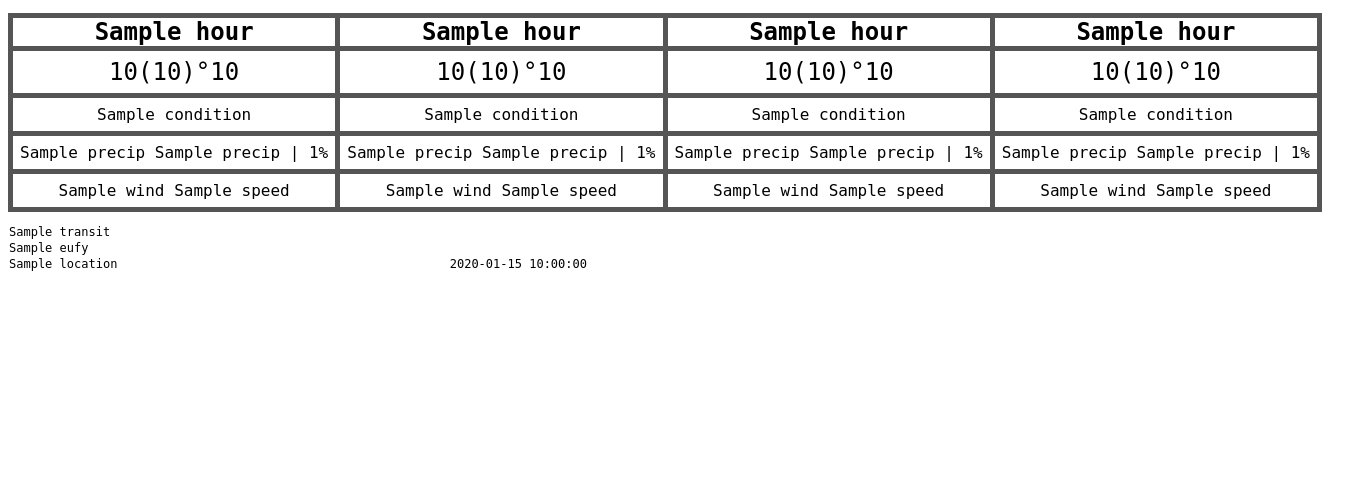
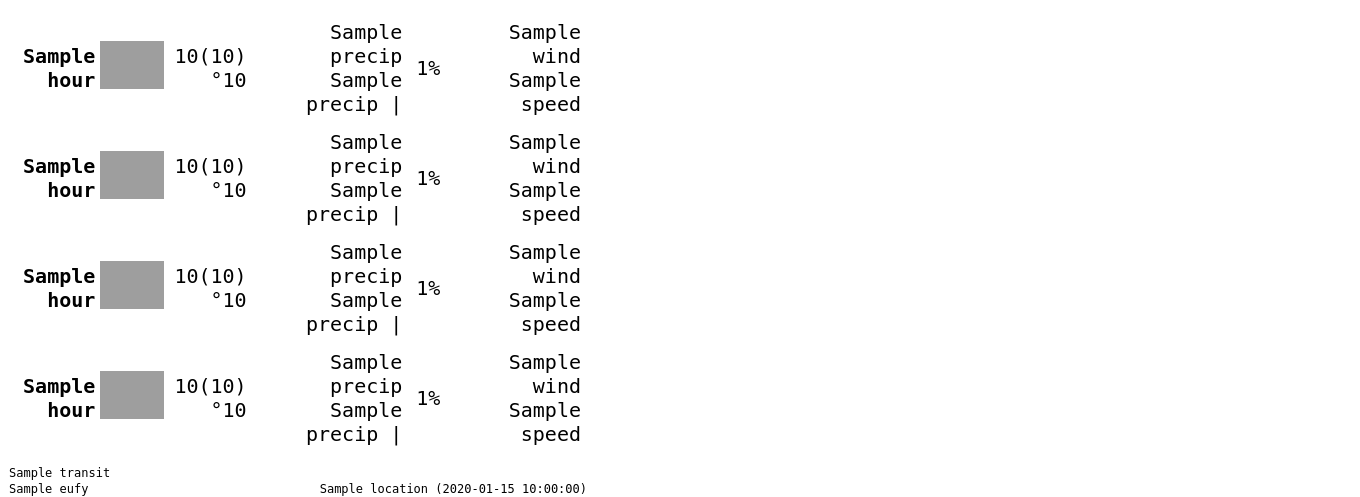
Before and after one commit to aalu1418/rpi-terminal-hub, a Flask app: template templates/index.html in a window 1360 px wide. Shown: the part 466-963 px from the top of the page. Before the commit the page ends 737 px from the top, so only its background shows below. Run offline with Flask 2, Linux system fonts and the light colour scheme; the template is opened without the code that fills it: most values are stand-ins (such as "Sample title", 1, 10 or a date in 2020); parts of the project's set-up code (start-up, migrations or seed data) failed here and were passed over; grey boxes are pictures that could not be loaded.

Commit message:
revamp forecast table

```diff
--- a/main.py
+++ b/main.py
@@ -108,7 +108,7 @@ class Loop:
 
             # write data to state
             self.data.update("weather", self.weather.data)
-            self.data.update("updated", f"Last Updated: {self.webTime.timestamp}")
+            self.data.update("updated", self.webTime.timestamp)
             self.data.update(
                 "transit",
                 f"Transit/Traffic Alerts: {', '.join(self.transit.data) or None}",
--- a/src/weather.py
+++ b/src/weather.py
@@ -92,7 +92,7 @@ class Weather:
                 "wind": wind,
                 "precip": round(sum(d["rain"].values()) + sum(d["snow"].values()), 1),
                 "dt": date.strftime("%a %d %b"),
-                "hour": date.strftime("%I:%M %p"),
+                "hour": date.strftime("%-I %p"),
                 "precip_percent": round(d["pop"] * 100),
                 "iconPath": iconMapper(d["weather"][0]["icon"]),
             }
@@ -106,7 +106,7 @@ class Weather:
 
         # parse current
         self.data["current"] = parse(res["current"])
-        self.data["location"] = f"Location: {self.name}"
+        self.data["location"] = self.name
 
         # parse forecast
         forecast = []
--- a/templates/index.html
+++ b/templates/index.html
@@ -22,26 +22,33 @@
       td {
         font-size: 2rem;
         padding: 7px;
-        overflow: hidden;
         text-overflow: ellipsis;
       }
       #currently {
         margin-bottom: 0;
         margin: auto;
+        text-align: left;
       }
       #currently td {
         padding: 0px;
         padding-left: 1rem;
         width: auto;
       }
+      #forecast {
+        text-align: right;
+      }
       #forecast th,
       #forecast td {
-        border: 5px solid #555;
-        width: 25%;
-        font-size: 1.5rem;
+        font-size: 1.25rem;
       }
-      .small > td {
-        font-size: 1rem !important;
+      #forecast tr td:first-of-type {
+        height: 2.5rem;
+        width: 2.5rem;
+        overflow: visible;
+        padding-left: 1rem;
+      }
+      #forecast tr td:nth-of-type(4) {
+        text-align: left;
       }
       .large-icon {
         min-width: 200px;
@@ -122,52 +129,70 @@
     <table id="forecast">
       <tr>
         <th>{{data.weather.forecast[0].hour}}</th>
-        <th>{{data.weather.forecast[1].hour}}</th>
-        <th>{{data.weather.forecast[2].hour}}</th>
-        <th>{{data.weather.forecast[3].hour}}</th>
+        <td>
+          <img
+            class="small-icon"
+            src="/static/{{data.weather.forecast[0].iconPath}}.png"
+          />
+        </td>
+        <td>
+          {{data.weather.forecast[0].temp}}({{data.weather.forecast[0].temp_feel_round}})&#176;{{data.weather.units.temp}}
+        </td>
+        <td>
+          {{data.weather.forecast[0].precip}} {{data.weather.units.precip}} |
+        </td>
+        <td>{{data.weather.forecast[0].precip_percent}}%</td>
+        <td>{{data.weather.forecast[0].wind}} {{data.weather.units.speed}}</td>
       </tr>
       <tr>
+        <th>{{data.weather.forecast[1].hour}}</th>
         <td>
-          {{data.weather.forecast[0].temp}}({{data.weather.forecast[0].temp_feel_round}})&#176;{{data.weather.units.temp}}
+          <img
+            class="small-icon"
+            src="/static/{{data.weather.forecast[1].iconPath}}.png"
+          />
         </td>
         <td>
           {{data.weather.forecast[1].temp}}({{data.weather.forecast[1].temp_feel_round}})&#176;{{data.weather.units.temp}}
         </td>
         <td>
+          {{data.weather.forecast[1].precip}} {{data.weather.units.precip}} |
+        </td>
+        <td>{{data.weather.forecast[1].precip_percent}}%</td>
+        <td>{{data.weather.forecast[1].wind}} {{data.weather.units.speed}}</td>
+      </tr>
+      <tr>
+        <th>{{data.weather.forecast[2].hour}}</th>
+        <td>
+          <img
+            class="small-icon"
+            src="/static/{{data.weather.forecast[2].iconPath}}.png"
+          />
+        </td>
+        <td>
           {{data.weather.forecast[2].temp}}({{data.weather.forecast[2].temp_feel_round}})&#176;{{data.weather.units.temp}}
+        </td>
+        <td>
+          {{data.weather.forecast[2].precip}} {{data.weather.units.precip}} |
+        </td>
+        <td>{{data.weather.forecast[2].precip_percent}}%</td>
+        <td>{{data.weather.forecast[2].wind}} {{data.weather.units.speed}}</td>
+      </tr>
+      <tr>
+        <th>{{data.weather.forecast[3].hour}}</th>
+        <td>
+          <img
+            class="small-icon"
+            src="/static/{{data.weather.forecast[3].iconPath}}.png"
+          />
         </td>
         <td>
           {{data.weather.forecast[3].temp}}({{data.weather.forecast[3].temp_feel_round}})&#176;{{data.weather.units.temp}}
         </td>
-      </tr>
-      <tr class="small">
-        <td>{{data.weather.forecast[0].condition}}</td>
-        <td>{{data.weather.forecast[1].condition}}</td>
-        <td>{{data.weather.forecast[2].condition}}</td>
-        <td>{{data.weather.forecast[3].condition}}</td>
-      </tr>
-      <tr class="small no-wrap">
-        <td>
-          {{data.weather.forecast[0].precip}} {{data.weather.units.precip}} |
-          {{data.weather.forecast[0].precip_percent}}%
-        </td>
-        <td>
-          {{data.weather.forecast[1].precip}} {{data.weather.units.precip}} |
-          {{data.weather.forecast[1].precip_percent}}%
-        </td>
-        <td>
-          {{data.weather.forecast[2].precip}} {{data.weather.units.precip}} |
-          {{data.weather.forecast[2].precip_percent}}%
-        </td>
         <td>
           {{data.weather.forecast[3].precip}} {{data.weather.units.precip}} |
-          {{data.weather.forecast[3].precip_percent}}%
         </td>
-      </tr>
-      <tr class="small">
-        <td>{{data.weather.forecast[0].wind}} {{data.weather.units.speed}}</td>
-        <td>{{data.weather.forecast[1].wind}} {{data.weather.units.speed}}</td>
-        <td>{{data.weather.forecast[2].wind}} {{data.weather.units.speed}}</td>
+        <td>{{data.weather.forecast[3].precip_percent}}%</td>
         <td>{{data.weather.forecast[3].wind}} {{data.weather.units.speed}}</td>
       </tr>
     </table>
@@ -176,11 +201,10 @@
         <td colspan="2">{{data.transit}}</td>
       </tr>
       <tr>
-        <td colspan="2">{{data.eufy}}</td>
-      </tr>
-      <tr>
-        <td>{{data.weather.location}}</td>
-        <td style="text-align: right">{{data.updated}}</td>
+        <td>{{data.eufy}}</td>
+        <td style="text-align: right">
+          {{data.weather.location}} ({{data.updated}})
+        </td>
       </tr>
     </table>
   </body>
```
